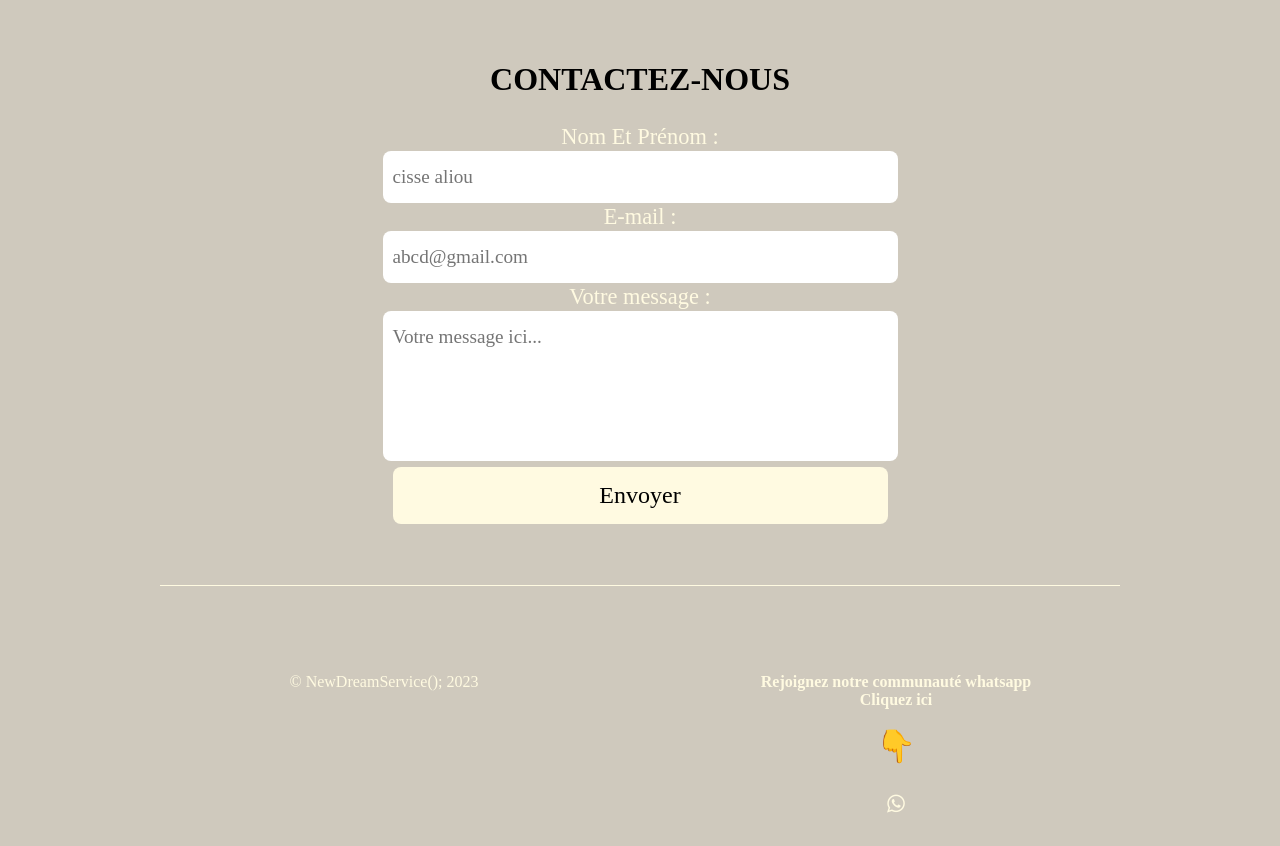
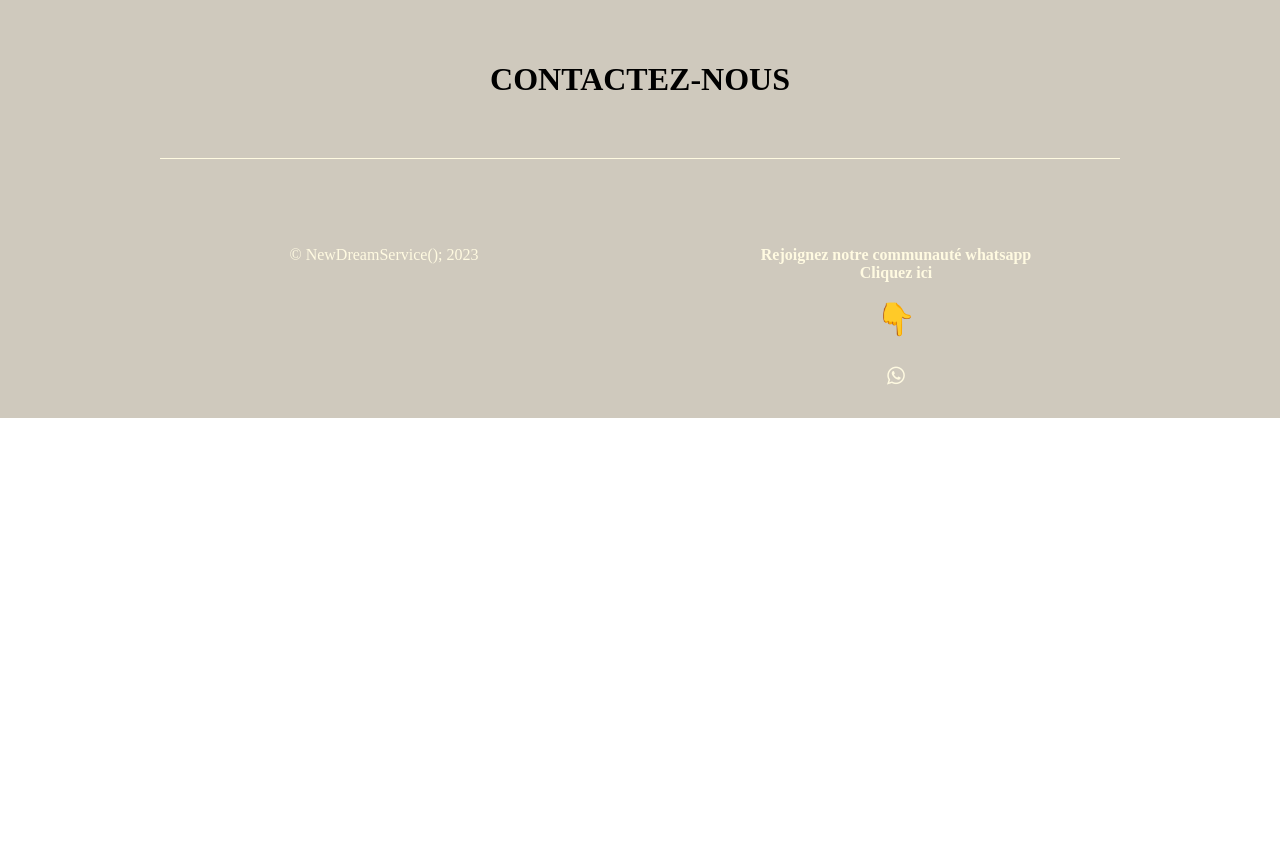
Before and after one commit to Aliou221/NewDreamService.github.io, a plain HTML site: page index.html in a window 1280 px wide. Shown: the part 2365-3211 px from the top of the page. After the commit the page ends 2783 px from the top, so only its background shows below. Drawn offline with Linux system fonts and the light colour scheme.

Commit message:
Update index.html

```diff
--- a/index.html
+++ b/index.html
@@ -70,15 +70,6 @@
           Pour en savoir plus sur nos services ou pour discuter de votre projet, n'hésitez pas à nous contacter dès aujourd'hui !</h4>
       </div>
       <h2 id="contact">Contactez-nous</h2>
-      <form>
-        <label for="name">Nom Et Prénom :</label>
-          <input placeholder="cisse aliou" type="text" id="name"><br>
-          <label for="email">E-mail :</label>
-          <input placeholder="abcd@gmail.com" type="email" id="email"><br>
-          <label for="message">Votre message :</label>
-          <textarea placeholder="Votre message ici..." id="message"></textarea>
-          <button>Envoyer</button>
-      </form>
       <div id="deuxiemeTrait"></div>
       <div id="copyrightEtIcons">
         <div id="copyright">
```
